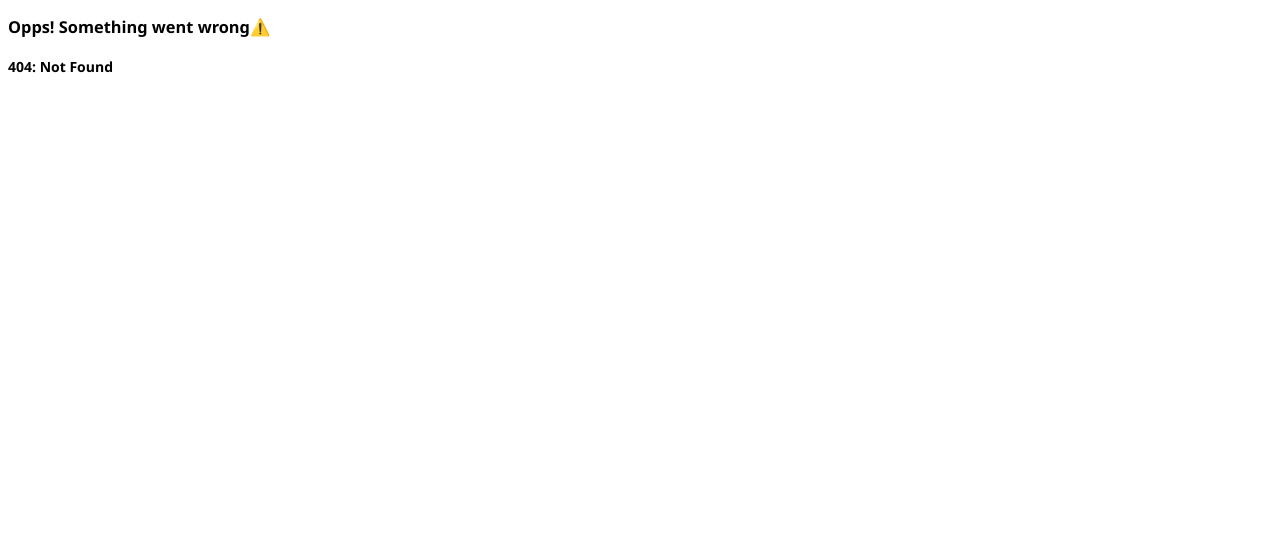
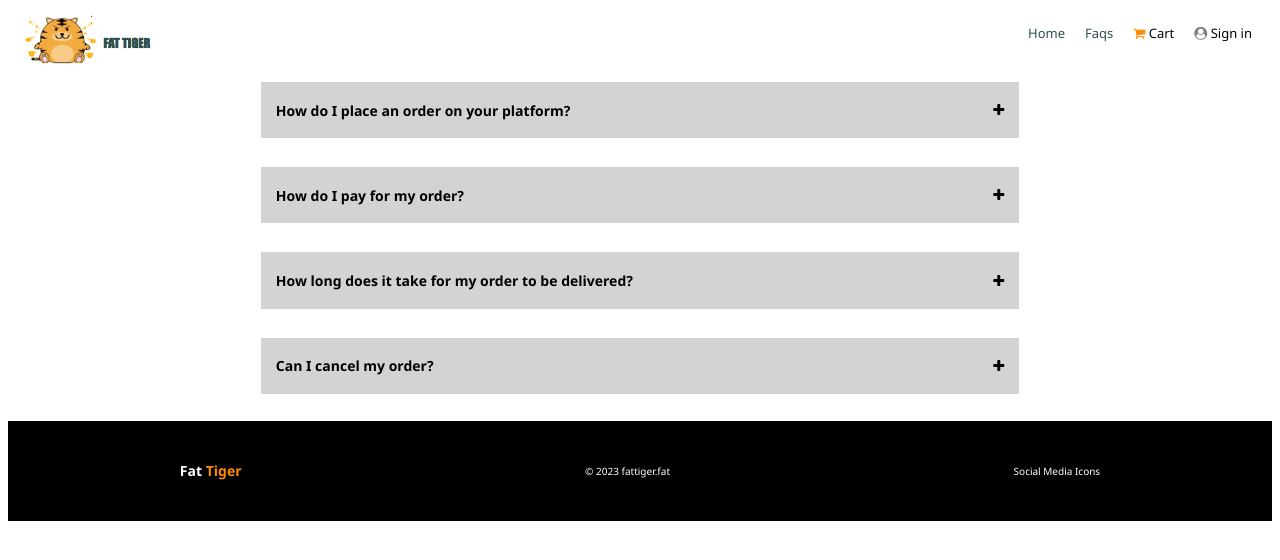
Before and after one commit to saidunazar/fat-tiger, a React (Vite) app: page /faqs in a window 1280 px wide. Before the commit this address had no page. Shown: the top 560 px of the page. Built offline with nearby package versions, Linux system fonts and the light colour scheme.

Commit message:
Accordian updates

```diff
--- a/index.js
+++ b/index.js
@@ -8,7 +8,7 @@ import RestaurantMenu from "./src/components/RestaurantMenu";
 import { Error } from "./src/components/Error";
 import Loader from "./src/components/shared/Loader";
 
-const Offers = lazy(() => import("./src/components/Offers"));
+const Faqs = lazy(() => import("./src/components/Faqs"));
 
 const appRouter = createBrowserRouter([
   {
@@ -25,8 +25,8 @@ const appRouter = createBrowserRouter([
         element: <Home />,
         children: [
           {
-            path: "offers",
-            element: <Offers />,
+            path: "faqs",
+            element: <Faqs />,
           },
         ],
       },
@@ -35,10 +35,10 @@ const appRouter = createBrowserRouter([
         element: <RestaurantMenu />,
       },
       {
-        path: "/offers",
+        path: "/faqs",
         element: (
           <Suspense fallback={<Loader />}>
-            <Offers />
+            <Faqs />
           </Suspense>
         ),
       },
--- /dev/null
+++ b/src/components/Faqs.js
@@ -0,0 +1,43 @@
+import { useState } from "react";
+import Accordian from "../components/shared/Accordian";
+
+const Faqs = () => {
+  const [accordianData, setAccordianData] = useState(sampleData);
+  const [isVisible, setIsVisible] = useState("auto");
+  return (
+    <>
+      {accordianData.map((item, index) => (
+        <Accordian
+          key={index}
+          title={item.title}
+          description={item.description}
+        />
+      ))}
+    </>
+  );
+};
+
+const sampleData = [
+  {
+    title: "How do I place an order on your platform?",
+    description:
+      "Placing an order on our platform is easy! Simply browse the available restaurants in your area, select the food items you'd like to order, and add them to your cart. Once you're finished selecting your items, proceed to checkout and enter your payment and delivery information. Your order will be sent to the restaurant and you'll receive updates on the status of your order.",
+  },
+  {
+    title: "How do I pay for my order?",
+    description:
+      "We accept a variety of payment methods, including credit cards, debit cards, and mobile payment options like Apple Pay and Google Pay. You can securely enter your payment information during the checkout process.",
+  },
+  {
+    title: "How long does it take for my order to be delivered?",
+    description:
+      "Delivery times can vary depending on the restaurant and your location, but most orders are delivered within 45-60 minutes. You'll receive updates on the status of your order and an estimated delivery time.",
+  },
+  {
+    title: "Can I cancel my order?",
+    description:
+      "Most orders can be cancelled within a short window of time after placing the order. However, once the restaurant begins preparing your order, it may not be possible to cancel. You can check the status of your order and contact the restaurant directly to inquire about cancelling.",
+  },
+];
+
+export default Faqs;
--- a/src/components/Offers.js
+++ /dev/null
@@ -1,9 +0,0 @@
-const Offers = () => {
-  return (
-    <>
-      <h4>Here is your offers!🚀 </h4>
-    </>
-  );
-};
-
-export default Offers;
--- /dev/null
+++ b/src/components/shared/Accordian.js
@@ -0,0 +1,32 @@
+import { useState } from "react";
+
+const Accordian = ({ title, description }) => {
+  const [isVisible, setIsVisible] = useState(false);
+  return (
+    <>
+      <section className="accordian-container">
+        <div className="accordian-title">
+          <h4>{title}</h4>
+          {isVisible ? (
+            <span
+              className="fa fa-minus"
+              onClick={() => {
+                setIsVisible(!isVisible);
+              }}
+            ></span>
+          ) : (
+            <span
+              className="fa fa-plus"
+              onClick={() => {
+                setIsVisible(!isVisible);
+              }}
+            ></span>
+          )}
+        </div>
+        {isVisible && <p>{description}</p>}
+      </section>
+    </>
+  );
+};
+
+export default Accordian;
--- a/src/components/shared/Header.js
+++ b/src/components/shared/Header.js
@@ -20,13 +20,21 @@ const Header = () => {
             <Link to="/home">Home</Link>
           </li>
           <li tabIndex={3}>
-            <Link to="/offers">Offers</Link>
+            <Link to="/faqs">Faqs</Link>
+          </li>
+          <li>
+            <span
+              className="fa fa-shopping-cart"
+              style={{ color: "darkorange" }}
+            ></span>{" "}
+            Cart
           </li>
           <li onClick={() => setLoginStatus()}>
-            {loginStatus ? "Sign Out" : "Sign In"}
-          </li>
-          <li>
-            Cart <span className="fa fa-shopping-cart"></span>
+            <span
+              className="fa fa-user-circle"
+              style={loginStatus ? { color: "darkorange" } : { color: "grey" }}
+            ></span>{" "}
+            {loginStatus ? "Sign out" : "Sign in"}
           </li>
         </ul>
       </div>
--- a/styles.scss
+++ b/styles.scss
@@ -10,6 +10,7 @@
 @import "./styles/components/restaurantCard.scss";
 @import "./styles/components/restaurantMenu.scss";
 @import "./styles/components/loader.scss";
+@import "./styles/components/accordian.scss";
 
 #root {
   font-family: $primary-font-family;
--- /dev/null
+++ b/styles/components/accordian.scss
@@ -0,0 +1,18 @@
+.accordian-container {
+  margin: 10px;
+  padding: 2px;
+  max-width: 60%;
+  min-width: 100px;
+  margin: auto;
+  margin-bottom: 25px;
+  .accordian-title {
+    background: lightgrey;
+    padding: 0 15px;
+    display: flex;
+    justify-content: space-between;
+    align-items: center;
+  }
+  p {
+    padding: 0px 5px;
+  }
+}
--- a/styles/components/header.scss
+++ b/styles/components/header.scss
@@ -6,7 +6,7 @@ header {
     display: flex;
     align-items: center;
     .brand-logo {
-      height: 55px;
+      height: 60px;
       margin-right: 5px;
       &:hover {
         cursor: pointer;
--- a/styles/components/restaurantMenu.scss
+++ b/styles/components/restaurantMenu.scss
@@ -22,7 +22,7 @@
           font-size: 18px;
         }
         .add-to-cart-button {
-          background: $orange-font-color;
+          background: $rating-color;
           color: $light-font-color;
           font-size: $p-small-font-size;
           border: none;
```
